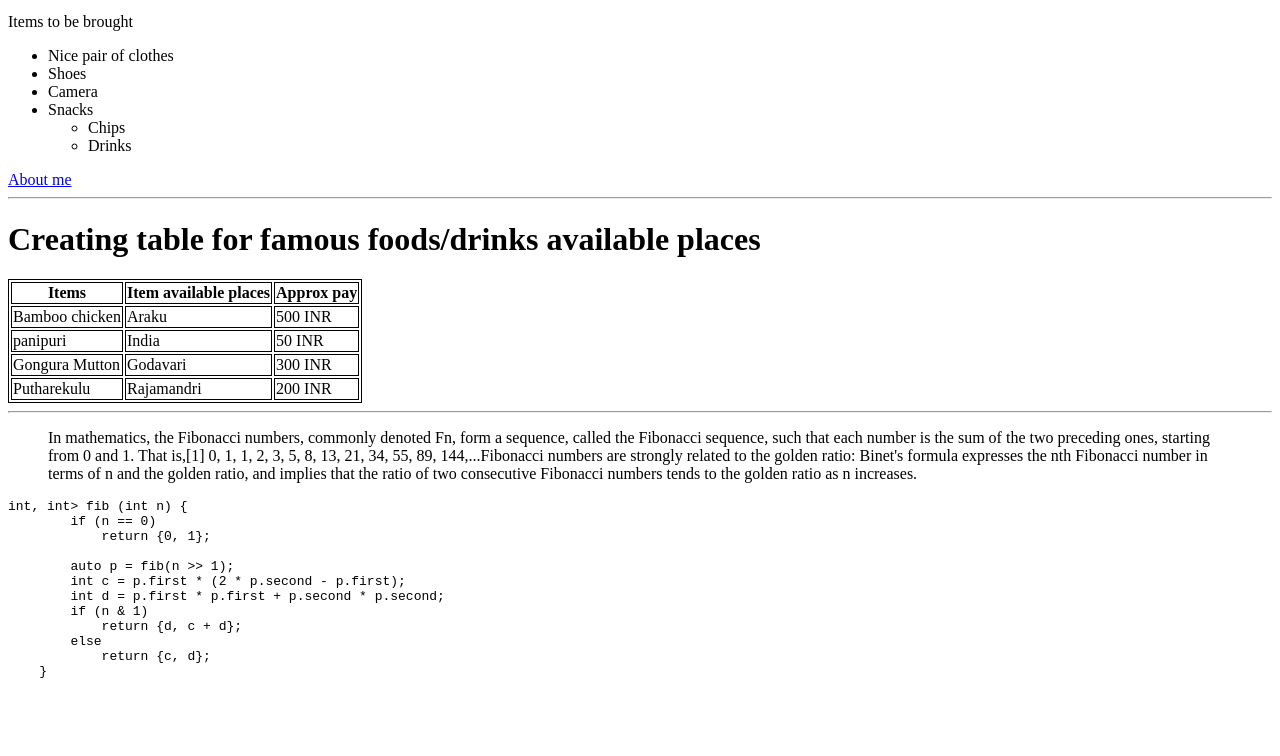
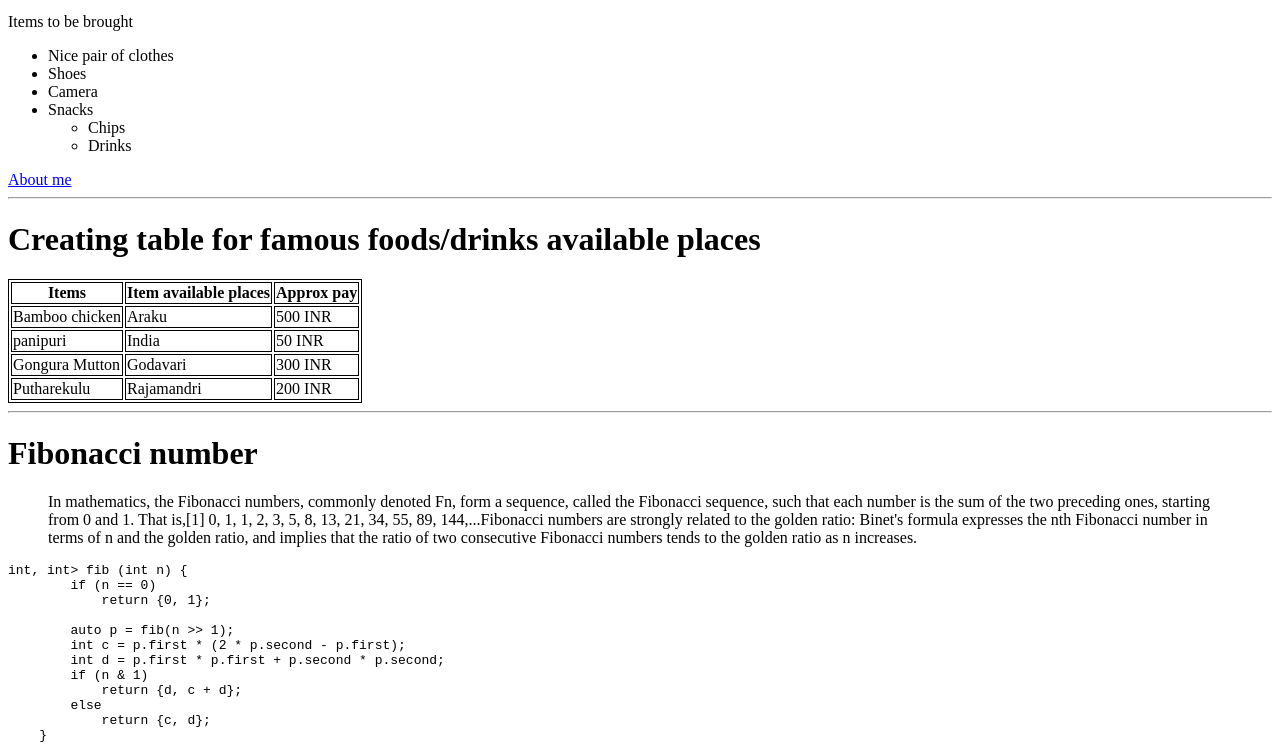
Before and after one commit to 44-563-WebApps-F21/webapps-f21-assignment-3-Samyuktha7499, a plain HTML site: page index.html in a window 1280 px wide. Shown: the part 499-1255 px from the top of the page. Before the commit the page ends 1191 px from the top, so only its background shows below. Drawn offline with Linux system fonts and the light colour scheme.

Commit message:
Update index.html

```diff
--- a/index.html
+++ b/index.html
@@ -85,7 +85,7 @@ Directions from maryville to vizag.
 </table>
 
 <hr>
-
+<h1>Fibonacci number</h1>
 <blockquote>In mathematics, the Fibonacci numbers, commonly denoted Fn, form a sequence, called the Fibonacci sequence, such that each number is the sum of the two preceding ones, starting from 0 and 1. That is,[1]
     0, 1, 1, 2, 3, 5, 8, 13, 21, 34, 55, 89, 144,...Fibonacci numbers are strongly related to the golden ratio: Binet's formula expresses the nth Fibonacci number in terms of n and the golden ratio, and implies that
     the ratio of two consecutive Fibonacci numbers tends to the golden ratio as n increases.</blockquote>
```
